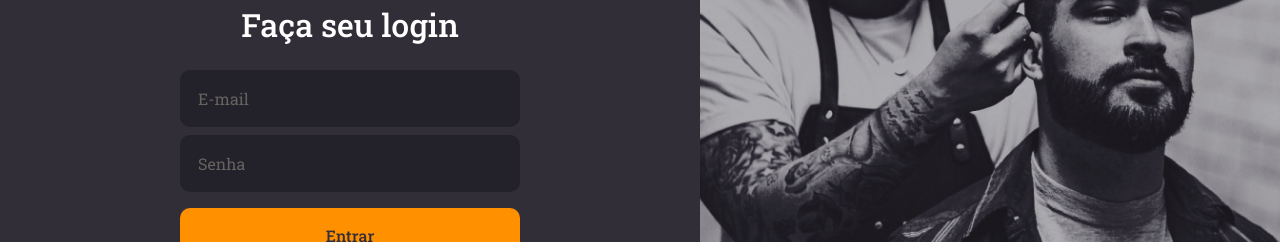
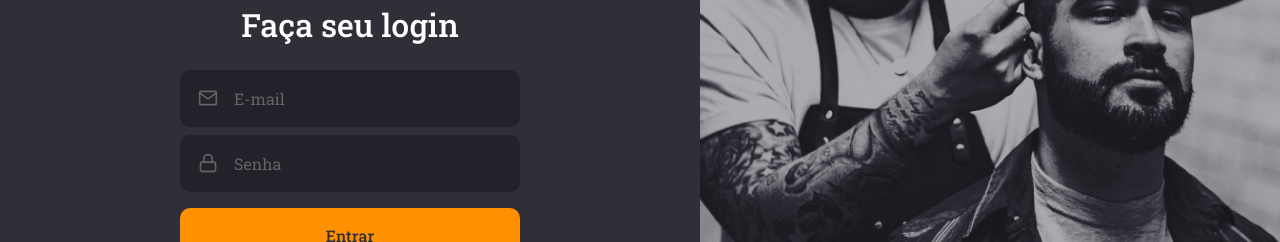
Before and after one commit to lucasdavisan/gostack11-level3.1, a React (Create React App) app in the folder 06-gobarber-web/: page / in a window 1280 px wide. Shown: the part 289-531 px from the top of the page. Built offline with nearby package versions, Linux system fonts and the light colour scheme.

Commit message:
Isolating components.

```diff
--- /dev/null
+++ b/06-gobarber-web/src/components/Button/index.tsx
@@ -0,0 +1,13 @@
+import React, { ButtonHTMLAttributes } from 'react';
+
+import { Container } from './styles';
+
+type ButtonProps = ButtonHTMLAttributes<HTMLButtonElement>;
+
+const Button: React.FC<ButtonProps> = ({ children, ...rest }) => (
+  <Container type="button" {...rest}>
+    {children}
+  </Container>
+);
+
+export default Button;
--- /dev/null
+++ b/06-gobarber-web/src/components/Button/styles.ts
@@ -0,0 +1,19 @@
+import styled from 'styled-components';
+import { shade } from 'polished';
+
+export const Container = styled.button`
+  background: #ff9000;
+  height: 56px;
+  border-radius: 10px;
+  border: 0;
+  padding: 0 16px;
+  color: #312e38;
+  width: 100%;
+  font-weight: 500;
+  margin-top: 16px;
+  transition: background-color 0.2s;
+
+  &:hover {
+    background: ${shade(0.2, '#ff9000')};
+  }
+`;
--- /dev/null
+++ b/06-gobarber-web/src/components/Input/index.tsx
@@ -0,0 +1,18 @@
+import React, { InputHTMLAttributes } from 'react';
+import { IconBaseProps } from 'react-icons';
+
+import { Container } from './styles';
+
+interface InputProps extends InputHTMLAttributes<HTMLInputElement> {
+  name: string;
+  icon: React.ComponentType<IconBaseProps>;
+}
+
+const Input: React.FC<InputProps> = ({ icon: Icon, ...rest }) => (
+  <Container>
+    {Icon && <Icon size={20} />}
+    <input {...rest} />
+  </Container>
+);
+
+export default Input;
--- /dev/null
+++ b/06-gobarber-web/src/components/Input/styles.ts
@@ -0,0 +1,32 @@
+import styled from 'styled-components';
+
+export const Container = styled.div`
+  background: #232129;
+  border-radius: 10px;
+  border: 2px solid #232129;
+  padding: 16px;
+  width: 100%;
+  color: #666360;
+
+  display: flex;
+  align-items: center;
+
+  & + div {
+    margin-top: 8px;
+  }
+
+  input {
+    flex: 1;
+    background: transparent;
+    border: 0;
+    color: #f4ede8;
+
+    &::placeholder {
+      color: #666360;
+    }
+  }
+
+  svg {
+    margin-right: 16px;
+  }
+`;
--- a/06-gobarber-web/src/pages/SignIn/index.tsx
+++ b/06-gobarber-web/src/pages/SignIn/index.tsx
@@ -1,8 +1,11 @@
 import React from 'react';
 
-import { FiLogIn } from 'react-icons/fi';
+import { FiLogIn, FiMail, FiLock } from 'react-icons/fi';
 
 import logoImg from '../../assets/logo.svg';
+
+import Input from '../../components/Input';
+import Button from '../../components/Button';
 
 import { Container, Content, Background } from './styles';
 
@@ -14,16 +17,20 @@ const SignIn: React.FC = () => (
       <form>
         <h1>Faça seu login</h1>
 
-        <input placeholder="E-mail" />
+        <Input name="email" icon={FiMail} placeholder="E-mail" />
+        <Input
+          name="password"
+          icon={FiLock}
+          type="password"
+          placeholder="Senha"
+        />
 
-        <input type="password" placeholder="Senha" />
-
-        <button type="submit">Entrar</button>
+        <Button type="submit">Entrar</Button>
 
         <a href="forgot">Esqueci minha senha</a>
       </form>
 
-      <a href="">
+      <a href="login">
         <FiLogIn />
         Criar conta
       </a>
--- a/06-gobarber-web/src/pages/SignIn/styles.ts
+++ b/06-gobarber-web/src/pages/SignIn/styles.ts
@@ -27,40 +27,6 @@ export const Content = styled.div`
 
     h1 {
       margin-bottom: 24px;
-    }
-
-    input {
-      background: #232129;
-      border-radius: 10px;
-      border: 2px solid #232129;
-      padding: 16px;
-      width: 100%;
-      color: #f4ede8;
-
-      &::placeholder {
-        color: #666360;
-      }
-
-      & + input {
-        margin-top: 8px;
-      }
-    }
-
-    button {
-      background: #ff9000;
-      height: 56px;
-      border-radius: 10px;
-      border: 0;
-      padding: 0 16px;
-      color: #312e38;
-      width: 100%;
-      font-weight: 500;
-      margin-top: 16px;
-      transition: background-color 0.2s;
-
-      &:hover {
-        background: ${shade(0.2, '#ff9000')};
-      }
     }
 
     a {
```
Also changed, not shown: 06-gobarber-web/.eslintrc.json.
